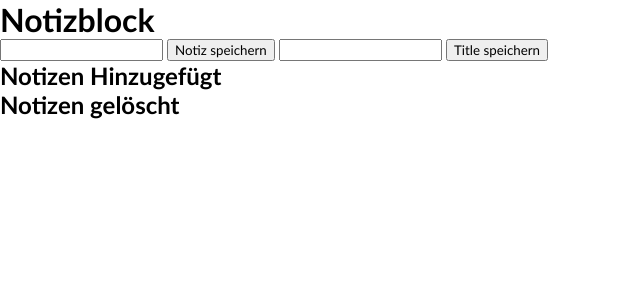
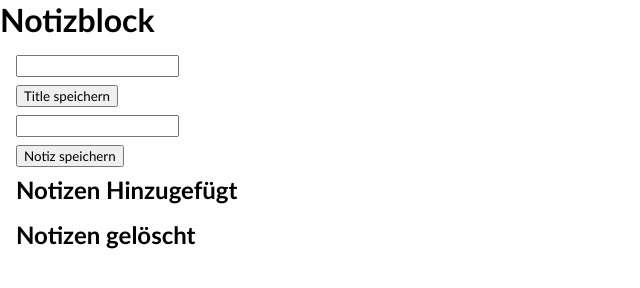
Before and after one commit to SefaGueven/Notizen, a plain HTML site: page index.html in a window 1280 px wide. Shown: the whole page, without its empty margins (0-640 px from the left). Drawn offline with Linux system fonts and the light colour scheme.

Commit message:
calss inputbox hinzugefügt

```diff
--- a/index.html
+++ b/index.html
@@ -17,12 +17,14 @@
 <body onload="renderNotes()">
     <h1>Notizblock</h1>
 
-    <section>
+    <section class="inputbox">
+
+      <input id="title_input" type="text">
+       <button  onclick="addNoteTitle()">Title speichern</button>
+
     <input id="note_input" type="text">
         <button  onclick="addNote()">Notiz speichern</button>
 
-      <input id="title_input" type="text">
-       <button  onclick="addNoteTitle()">Title speichern</button>
         <h2>Notizen Hinzugefügt</h2>
         <div id="content">
 
```
